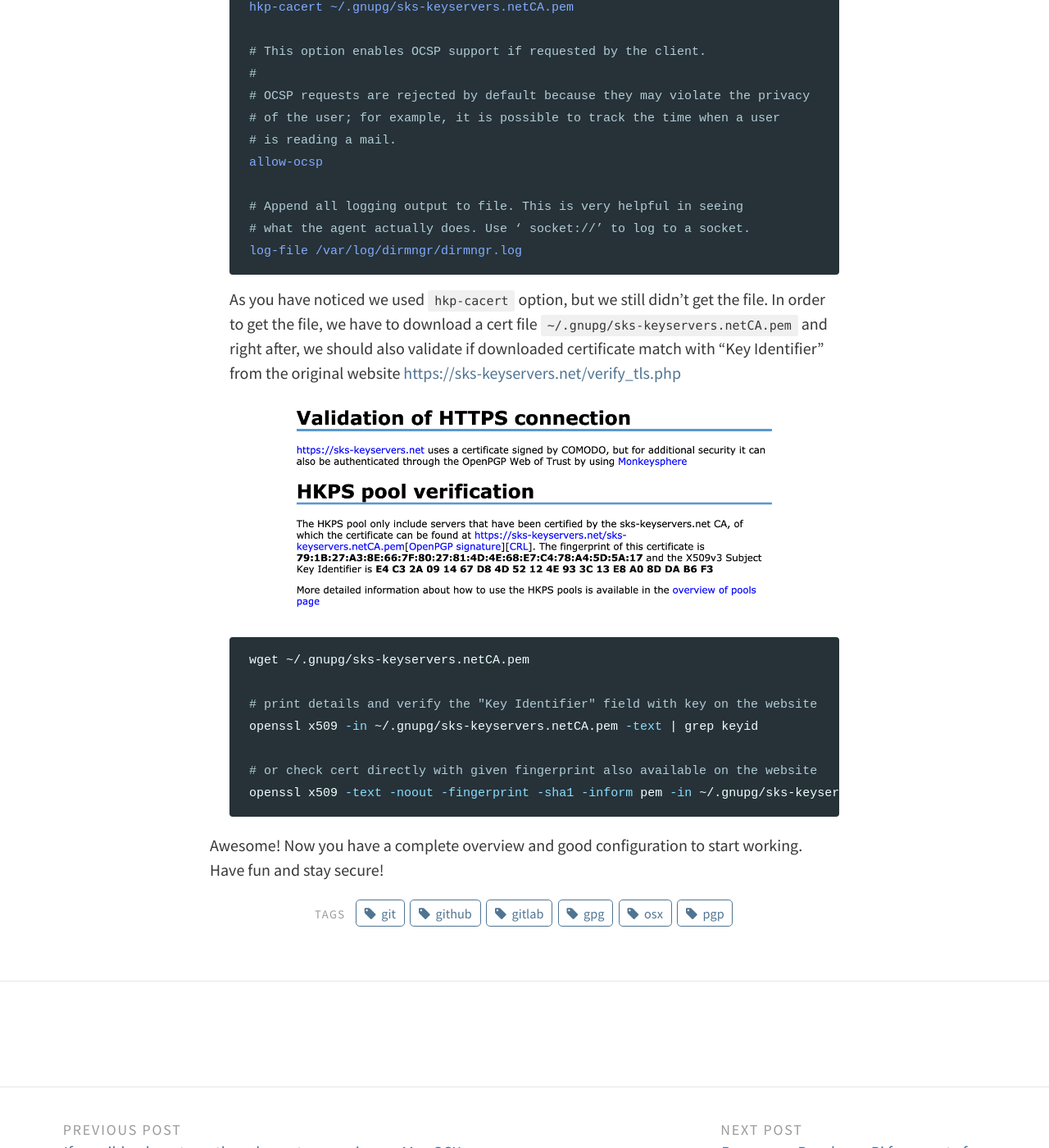
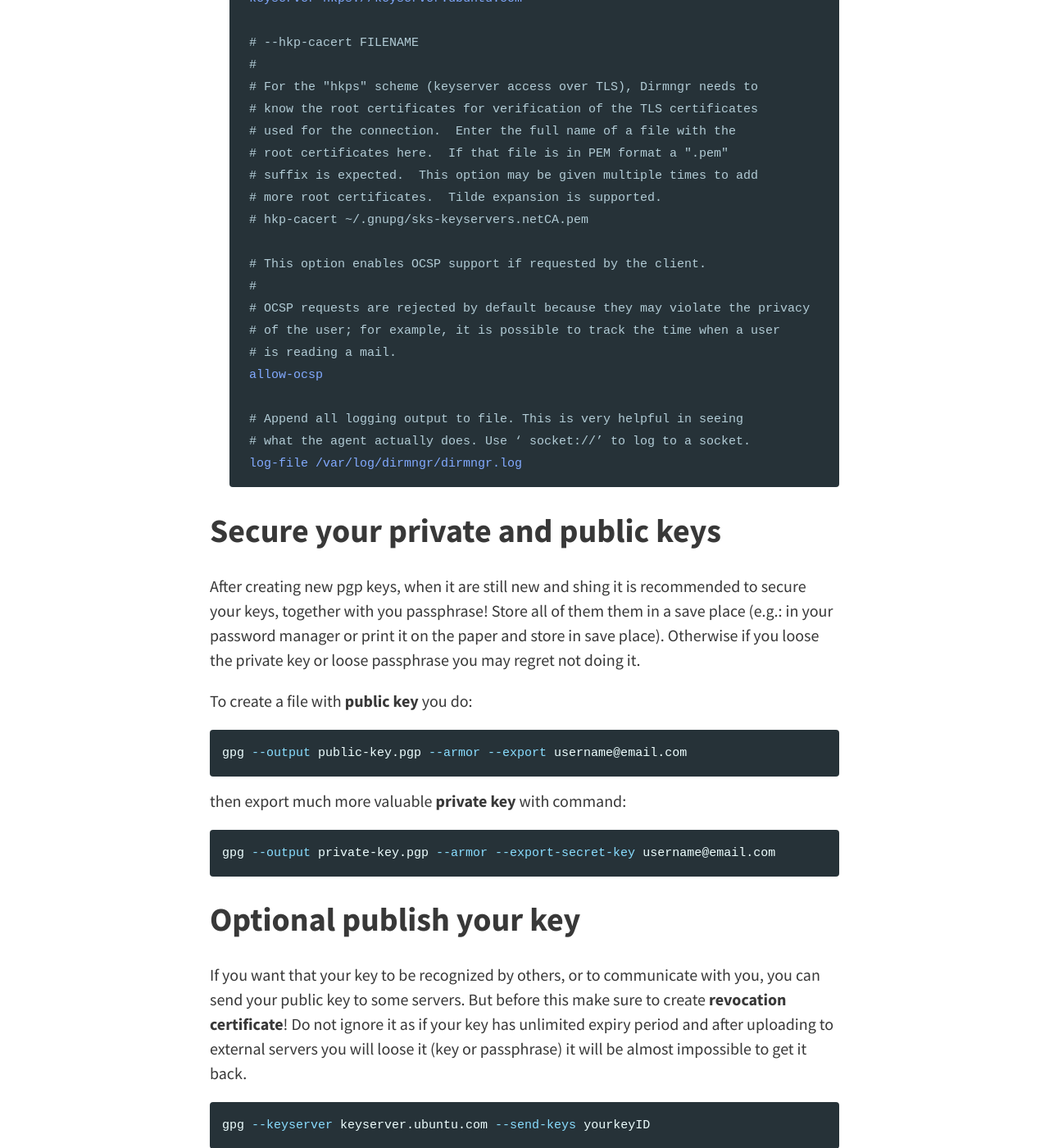
Before and after one commit to egel/egel.github.io, a Jekyll site: the page built from _posts/2019-03-24-the-lesson-of-verifying-git-commits.md, in a window 1280 px wide and 1400 px high, scrolled down 8190 px. Shown: the whole window at 82% size. Built offline with Jekyll 4.4.1, drawn with Linux system fonts in a browser that asks for light colours; nearby versions of some CDN libraries; comment, search, counter and statistics services are not loaded; some of the changed text lies outside the part shown.

Commit message:
fix: correct deprecated pool.sks-keyservers.net and use keyserver.ubuntu.com instead

````diff
--- a/_posts/2019-03-24-the-lesson-of-verifying-git-commits.md
+++ b/_posts/2019-03-24-the-lesson-of-verifying-git-commits.md
@@ -56,6 +57,15 @@
 ### PGP key
 
 Let's start with creating your PGP key. You will use it to secure/identify the content has been made by you.
+
+> If you already used some configuration and see something like:
+>
+> ```
+> gpg: Sorry, no terminal at all requested - can't get input
+> ```
+>
+> Then go `~/.gnupg/gpg.conf` and temporally comment `no-tty` option that block creating anything on
+> machine (for security purpose, after this enable it again)
 
 ```bash
 gpg --full-gen-key
@@ -209,7 +219,8 @@
     # If exactly two keyservers are configured and only one is a Tor hidden
     # service, Dirmngr selects the keyserver to use depending on whether
     # Tor is locally running or not (on a per session base).
-    keyserver hkp://pool.sks-keyservers.net
+    # keyserver hkp://pool.sks-keyservers.net # DEPRECATED DO NOT USE
+    keyserver hkps://keyserver.ubuntu.com
 
     # --hkp-cacert FILENAME
     #
@@ -219,7 +230,7 @@
     # root certificates here.  If that file is in PEM format a ".pem"
     # suffix is expected.  This option may be given multiple times to add
     # more root certificates.  Tilde expansion is supported.
-    hkp-cacert ~/.gnupg/sks-keyservers.netCA.pem
+    # hkp-cacert ~/.gnupg/sks-keyservers.netCA.pem
 
     # This option enables OCSP support if requested by the client.
     #
@@ -233,19 +244,38 @@
     log-file /var/log/dirmngr/dirmngr.log
     ```
 
-    As you have noticed we used `hkp-cacert` option, but we still didn't get the file. In order to get the file, we have to download a cert file `~/.gnupg/sks-keyservers.netCA.pem` and right after, we should also validate if downloaded certificate match with "Key Identifier" from the original website <https://sks-keyservers.net/verify_tls.php>
+## Secure your private and public keys
 
-    ![HKSP Pool Verification][img-hksp-pool-verification]
+After creating new pgp keys, when it are still new and shing it is recommended to secure your keys, together with you passphrase! Store all of them them in a save place (e.g.: in your password manager or print it on the paper and store in save place). Otherwise if you loose the private key or loose passphrase you may regret not doing it.
 
-    ```bash
-    wget ~/.gnupg/sks-keyservers.netCA.pem
+To create a file with **public key** you do:
 
-    # print details and verify the "Key Identifier" field with key on the website
-    openssl x509 -in ~/.gnupg/sks-keyservers.netCA.pem -text | grep keyid
+```bash
+gpg --output public-key.pgp --armor --export username@email.com
+```
 
-    # or check cert directly with given fingerprint also available on the website
-    openssl x509 -text -noout -fingerprint -sha1 -inform pem -in ~/.gnupg/sks-keyservers.netCA.pem | grep "SHA1 Fingerprint"
-    ```
+then export much more valuable **private key** with command:
+
+```bash
+gpg --output private-key.pgp --armor --export-secret-key username@email.com
+```
+
+## Optional publish your key
+
+If you want that your key to be recognized by others, or to communicate with you, you can send your
+public key to some servers. But before this make sure to create **revocation certificate**! Do not
+ignore it as if your key has unlimited expiry period and after uploading to external servers you
+will loose it (key or passphrase) it will be almost impossible to get it back.
+
+```bash
+gpg --keyserver keyserver.ubuntu.com --send-keys yourkeyID
+```
+
+then you can check if the server has the key (it might take few minutes)
+
+```bash
+gpg --keyserver hkp://keyserver.ubuntu.com --search-key 'username@mail.com'
+```
 
 Awesome! Now you have a complete overview and good configuration to start working. Have fun and stay secure!
 
````
Also changed, not shown: other parts of _posts/2019-03-24-the-lesson-of-verifying-git-commits.md (+1 -0 lines).
